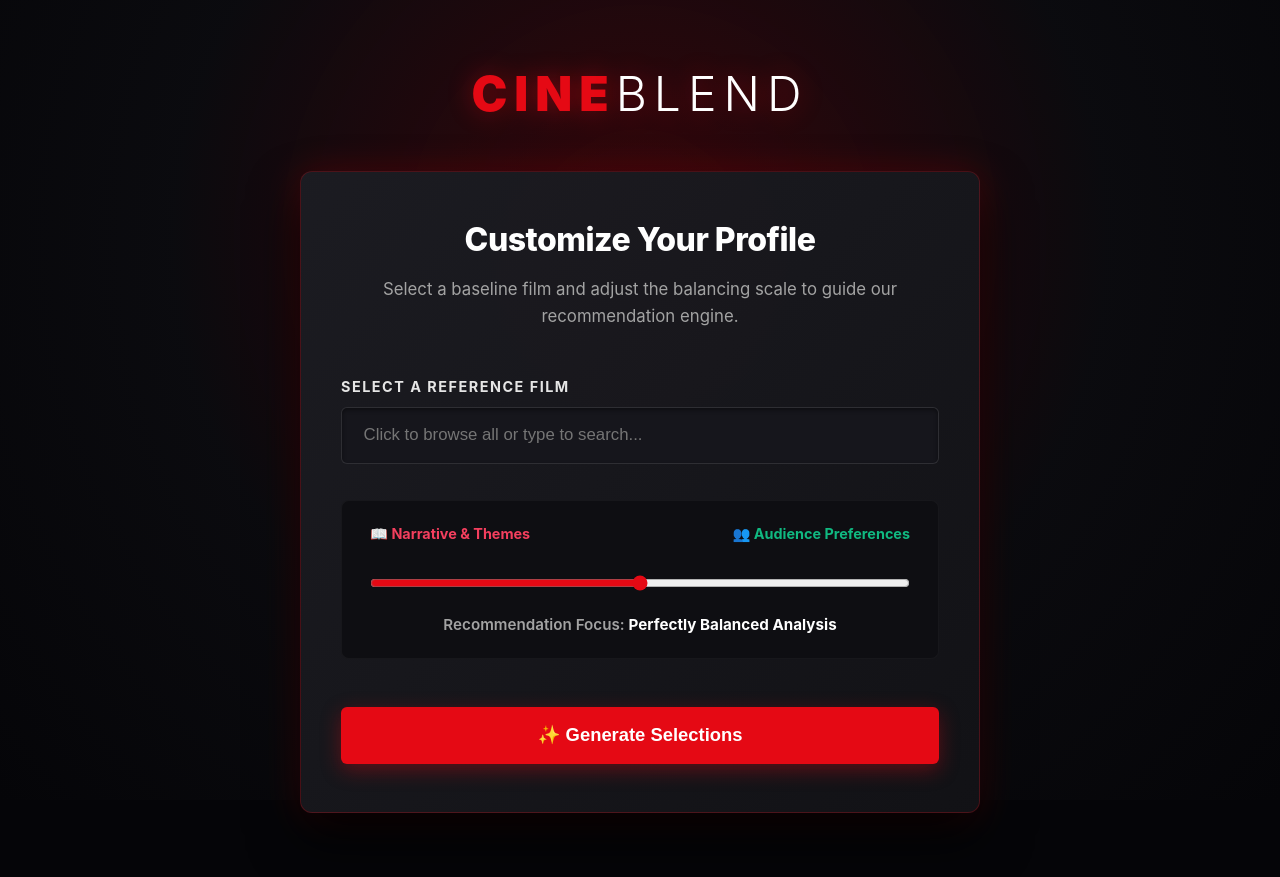
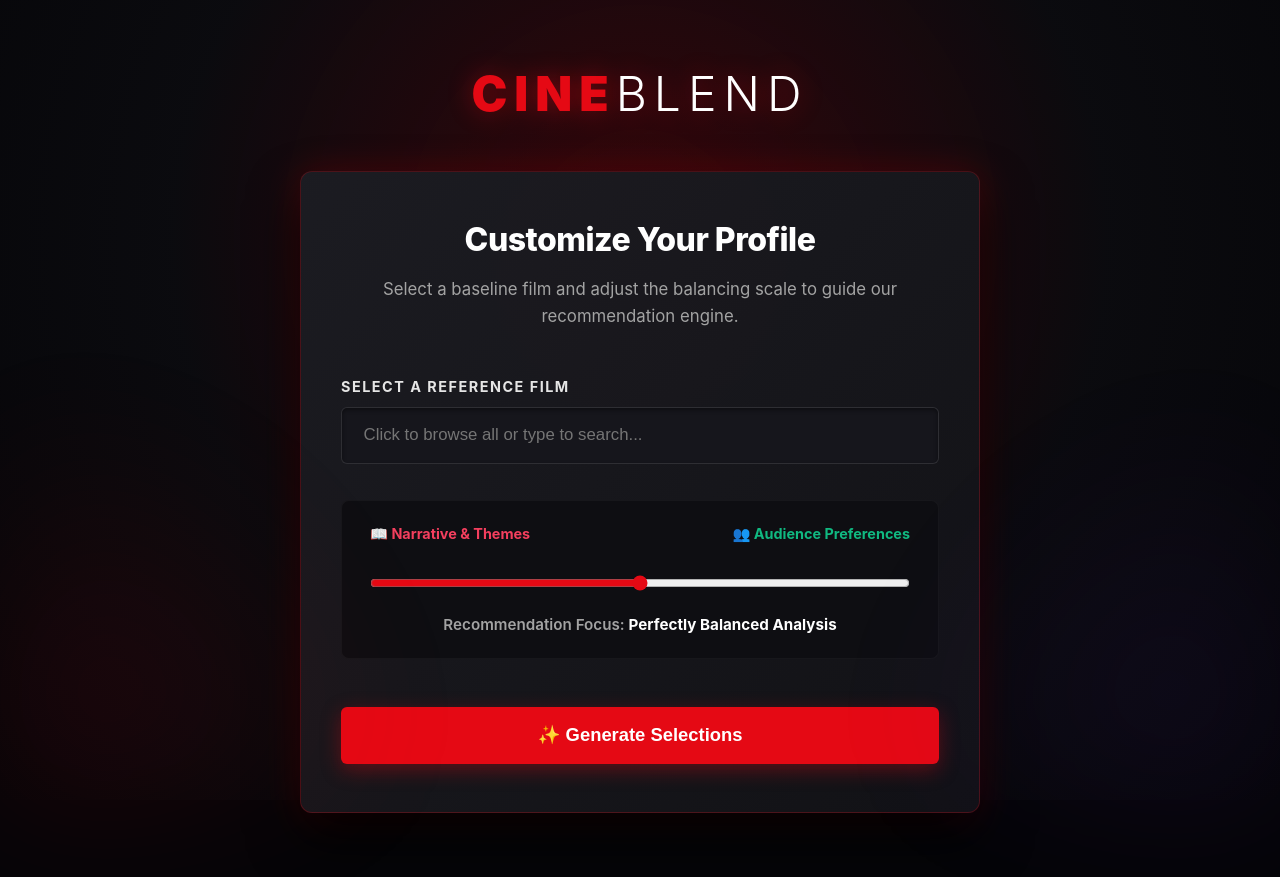
Before and after one commit to Dhruvit-Jalodhara/Movie-Recommendation-System, a Flask app: page /configure in a window 1280 px wide. Run offline with Flask 3, Linux system fonts and the light colour scheme.

Commit message:
Updated on 11/07/2026 19:18

```diff
--- a/app.py
+++ b/app.py
@@ -11,14 +11,22 @@ try:
     # Instantiate the pipeline class object to fire up vector spaces once when server boots
     pipeline = predict_pipeline.PredictPipeline()
 
-    # Extract the full list of ~16,000 movie titles directly from the mapping index Series
-    # Sorting alphabetically ensures the dropdown tray looks professional and organized
-    FULL_MOVIE_CATALOG = sorted(pipeline.movie_to_idx.index.tolist())
+    # SAFE EXTRACTION: Read keys robustly whether movie_to_idx is a Dict, Series, or Index
+    if hasattr(pipeline, 'movie_dict'):
+        FULL_MOVIE_CATALOG = sorted(list(pipeline.movie_dict.keys()))
+    elif hasattr(pipeline.movie_to_idx, 'index'):
+        FULL_MOVIE_CATALOG = sorted(pipeline.movie_to_idx.index.tolist())
+    else:
+        FULL_MOVIE_CATALOG = sorted(list(pipeline.movie_to_idx.keys()))
 
-    print(f"✅ Recommender Engine Connected! Loaded {len(FULL_MOVIE_CATALOG)} titles into memory.")
+    # Create a quick case-insensitive reverse lookup dict for submission safety
+    VAL_LOOKUP_MAP = {str(title).lower().strip(): title for title in FULL_MOVIE_CATALOG}
+
+    print(f"Recommender Engine Connected! Loaded {len(FULL_MOVIE_CATALOG)} titles into memory.")
 except Exception as init_error:
     FULL_MOVIE_CATALOG = []
-    print(f"⚠️ Initialization Failure: Could not load machine learning artifacts. Details: {str(init_error)}")
+    VAL_LOOKUP_MAP = {}
+    print(f"Initialization Failure: Could not load machine learning artifacts. Details: {str(init_error)}")
 
 @app.route('/')
 def home():
@@ -33,13 +41,16 @@ def configure():
 @app.route('/results', methods=['POST'])
 def results():
     """Executes the machine learning model pipeline using the live user preferences."""
-    selected_movie = request.form.get('movie_title')
+    raw_user_input = request.form.get('movie_title', '').strip()
 
     # Extract alpha configuration slider balance scale (ranges cleanly from 0.0 to 1.0)
     alpha_value = float(request.form.get('alpha', 0.5))
 
-    # Strict fallback validation check against the database index universe
-    if not selected_movie or selected_movie not in FULL_MOVIE_CATALOG:
+    # 🧼 CASE NORMALIZATION: Match user input case-insensitively against catalog map keys
+    selected_movie = VAL_LOOKUP_MAP.get(raw_user_input.lower())
+
+    # Dynamic verification fallback check against the database index universe
+    if not selected_movie:
         return render_template(
             'predict.html',
             movies=FULL_MOVIE_CATALOG,
@@ -48,7 +59,6 @@ def results():
 
     try:
         # --- 2. EXECUTE YOUR INFERENCE ENGINE ---
-        # Pass parameters straight into your model instance method
         raw_model_outputs = pipeline.get_hybrid_recommendations(
             movie_title=selected_movie,
             alpha=alpha_value,
@@ -64,7 +74,6 @@ def results():
             )
 
         # --- 3. STRUCTURE MODEL RECORDS CLEANLY FOR UI SLIDERS ---
-        # The pipeline already scales metrics by 100. We cast them to clean integers for the frontend meters.
         formatted_recommendations = []
         for row in raw_model_outputs:
             formatted_recommendations.append({
--- a/static/css/predict.css
+++ b/static/css/predict.css
@@ -11,6 +11,7 @@ body {
     align-items: center;
     overflow-x: hidden;
     box-sizing: border-box;
+    position: relative; /* Added to anchor ambient structural layout layers */
 }
 
 /* Unified Reflex Gradient Theme Layout */
@@ -254,3 +255,33 @@ input[type="range"] {
     box-shadow: 0 8px 25px rgba(229, 9, 20, 0.5);
     transform: translateY(-2px);
 }
+
+/* =======================================================================
+   ✨ AMBIENT LOWER CORNER GLOW EFFECTS
+   ======================================================================= */
+body::before,
+body::after {
+    content: "";
+    position: fixed;
+    bottom: 0;
+    width: 35vw;
+    height: 35vw;
+    max-width: 400px;
+    max-height: 400px;
+    pointer-events: none; /* Allows interacting with click targets sitting on top of the glow */
+    z-index: 0;           /* Soft positioning behind panels but over core canvas base */
+    filter: blur(80px);   /* High dispersion diffusion for premium gradient mixing */
+    opacity: 0.45;        /* Balanced brightness levels */
+}
+
+/* Lower Left Ambient Glow - Cinematic Crimson */
+body::before {
+    left: 0;
+    background: radial-gradient(circle at bottom left, rgba(229, 9, 20, 0.35), transparent 75%);
+}
+
+/* Lower Right Ambient Glow - Deep Production Velvet Violet */
+body::after {
+    right: 0;
+    background: radial-gradient(circle at bottom right, rgba(124, 58, 237, 0.25), transparent 75%);
+}
--- a/templates/predict.html
+++ b/templates/predict.html
@@ -34,8 +34,8 @@
                 <div class="form-group">
                     <label for="movie_search">Select a Reference Film</label>
                     <div class="custom-dropdown" id="movie-dropdown">
-                        <input type="hidden" name="movie_title" id="hidden_movie_title" required>
-                        <input type="text" id="movie_search" placeholder="Click to browse all or type to search..." autocomplete="off" required>
+                        <!-- 🛡️ Fix: Submitted name attribute moved to the main visible input rail -->
+                        <input type="text" id="movie_search" name="movie_title" placeholder="Click to browse all or type to search..." autocomplete="off" required>
 
                         <!-- Floating Option List Container -->
                         <div class="dropdown-menu" id="dropdown-menu"></div>
@@ -62,17 +62,17 @@
     <!-- Dual Mode Dropdown & Search Select Controller -->
     <script>
         const dataHolder = document.getElementById('movie-data-holder');
-        const movieCatalog = JSON.parse(dataHolder.getAttribute('data-catalog'));
+        const movieCatalog = JSON.parse(dataHolder.getAttribute('data-catalog') || '[]');
 
         const searchInput = document.getElementById('movie_search');
         const dropdownMenu = document.getElementById('dropdown-menu');
-        const hiddenInput = document.getElementById('hidden_movie_title');
         const slider = document.getElementById('alpha');
         const output = document.getElementById('alpha-val');
 
         // Render a fresh, randomized 500-movie layout view inside the tray
         function renderInitialCatalog() {
             dropdownMenu.innerHTML = "";
+            if (movieCatalog.length === 0) return;
 
             const randomMovies = new Set();
             const maxItems = Math.min(500, movieCatalog.length);
@@ -113,7 +113,6 @@
         // Fast in-memory evaluation loop running character queries
         searchInput.addEventListener('input', function() {
             const query = this.value.toLowerCase().trim();
-            hiddenInput.value = "";
             dropdownMenu.innerHTML = "";
 
             // Fallback cleanly to full randomized list selection parameters if query context is empty
@@ -150,7 +149,6 @@
             if (e.target.classList.contains('dropdown-item')) {
                 const selectedValue = e.target.getAttribute('data-value');
                 searchInput.value = selectedValue;
-                hiddenInput.value = selectedValue;
                 dropdownMenu.classList.remove('show');
             }
         });
```
Also changed, not shown: static/css/home.css (+36 -0 lines), static/css/results.css (+30 -0 lines).
